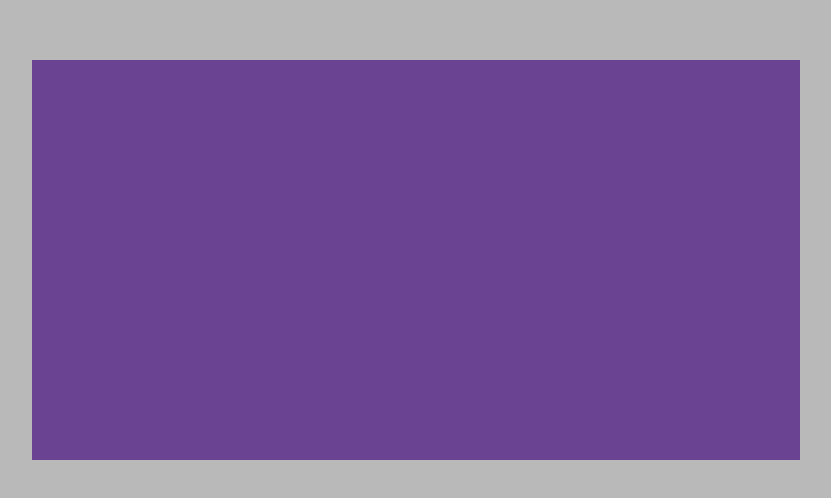
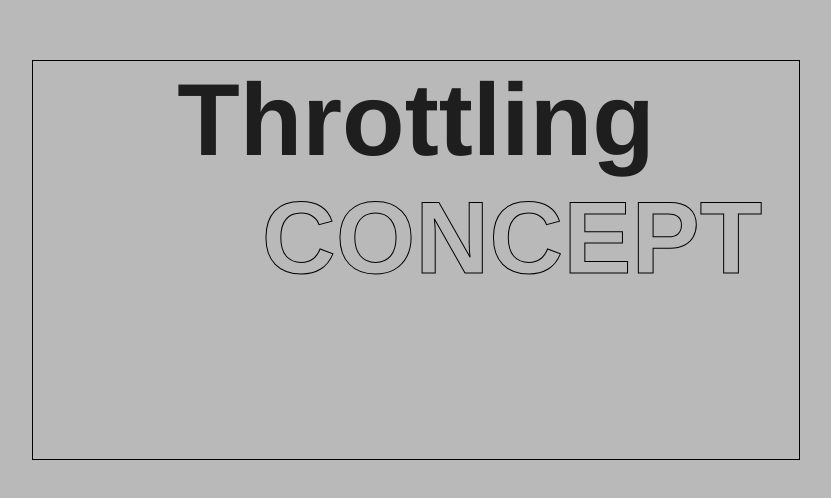
Before and after one commit to ravin972/throttlingConcept, a website: page src/index.html in a window 1280 px wide. Shown: the part 140-638 px from the top of the page, without its empty margins (224-1055 px from the left). Drawn offline with Linux system fonts and the light colour scheme.

Commit message:
new update

```diff
--- a/src/index.html
+++ b/src/index.html
@@ -1,14 +1,20 @@
 <!DOCTYPE html>
 <html lang="en">
+
 <head>
     <meta charset="UTF-8">
     <meta name="viewport" content="width=device-width, initial-scale=1.0">
     <title>Throttling Concept</title>
     <link rel="stylesheet" href="style.css">
 </head>
+
 <body>
-    <div class="container"></div>
+    <div class="container">
+        <h1>Throttling</h1>
+        <h1 id="secondh1">CONCEPT</h1>
+    </div>
 
     <script src="script.js"></script>
 </body>
+
 </html>
--- a/src/style.css
+++ b/src/style.css
@@ -1,23 +1,39 @@
-*{
+* {
     margin: 0;
     padding: 0;
     box-sizing: border-box;
     font-family: 'Franklin Gothic Medium', 'Arial Narrow', Arial, sans-serif;
 }
-html, body{
+
+html,
+body {
     width: 100%;
     height: 100%;
     background-color: #b9b9b9;
 }
-html{
+
+html {
     font-size: 16px;
 }
-.container{
+
+.container {
     position: absolute;
     top: 50%;
     left: 50%;
     transform: translate(-50%, -50%);
     width: 60vw;
     height: 50vh;
-    background-color: rgb(107, 67, 147);
+    text-align: center;
+    border: 1px solid #000;
 }
+
+.container h1 {
+    font-size: 8vw;
+    color: #1f1e1e;
+}
+
+.container #secondh1 {
+    color: transparent;
+    -webkit-text-stroke: 1px #000;
+    margin-left: 15vw;
+}
```
